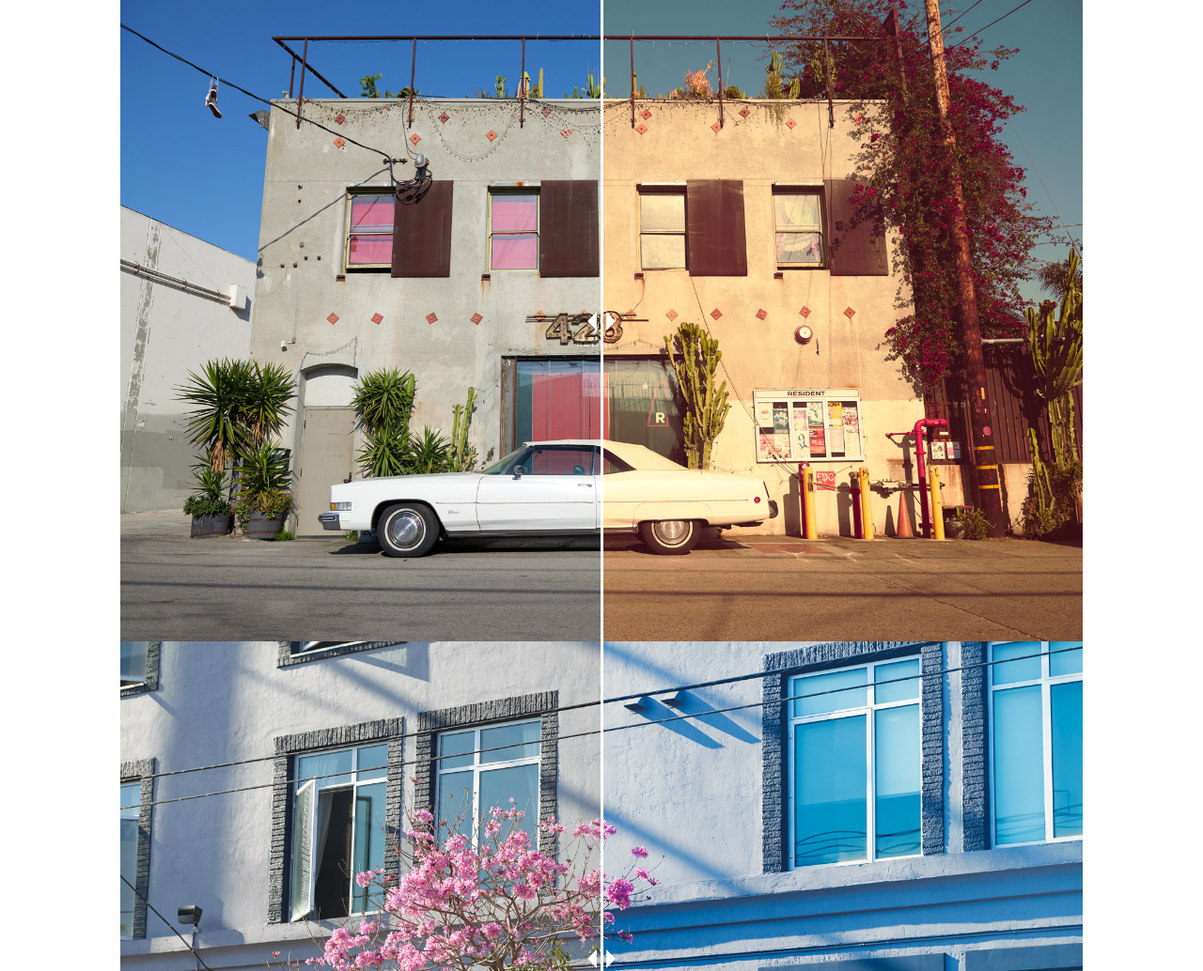
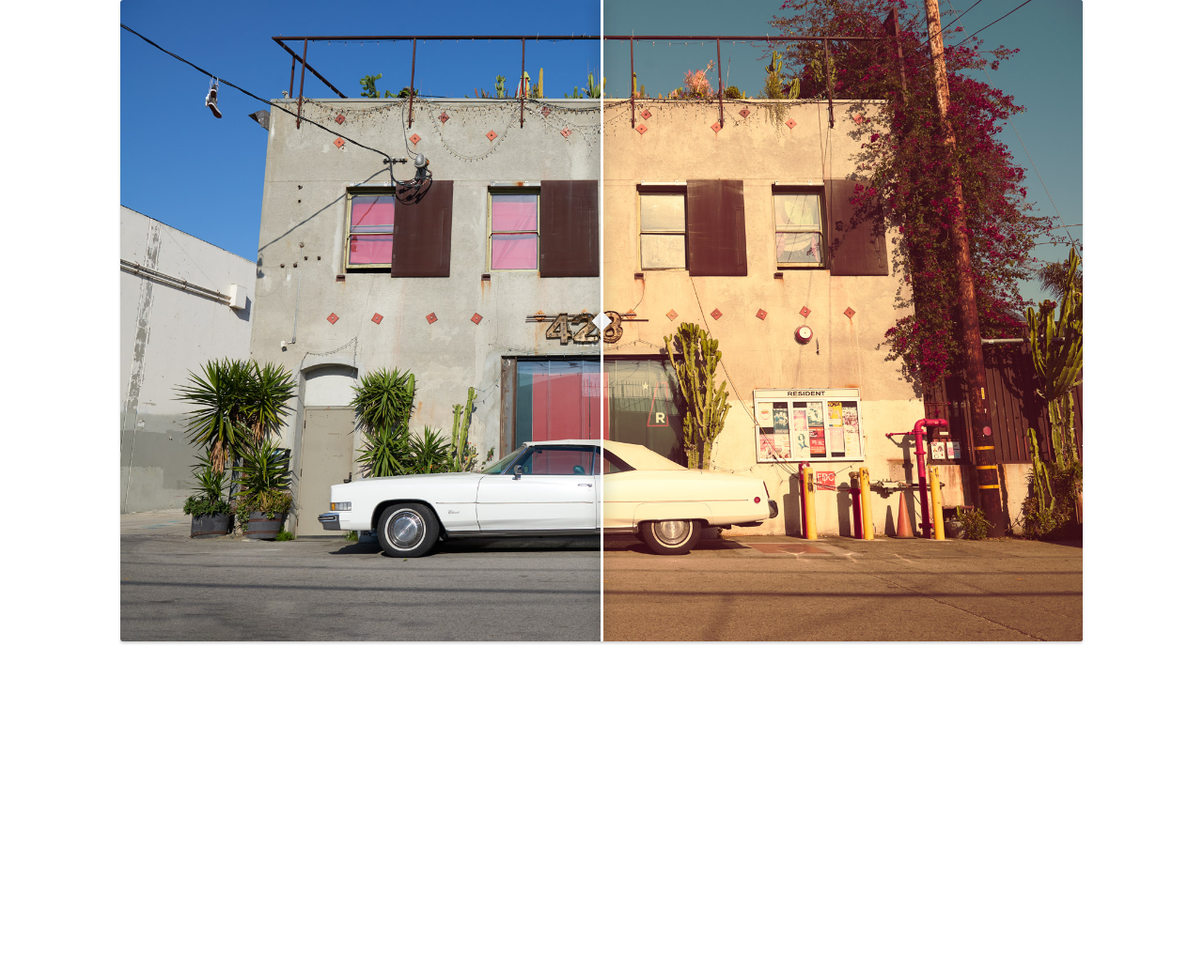
Before and after one commit to kylewetton/image-compare-viewer, a website built with webpack: page src/index.html in a window 1280 px wide. Shown: the top 1034 px of the page at 94% size. After the commit the page ends 800 px from the top, so only its background shows below. Built offline with nearby package versions, Linux system fonts and the light colour scheme.

Commit message:
options done

```diff
--- a/package.json
+++ b/package.json
@@ -4,7 +4,7 @@
   "description": "A light foundation for your next frontend project based on webpack.",
   "scripts": {
     "build": "NODE_ENV=production webpack --config webpack/webpack.config.prod.js  --colors",
-    "start": "webpack-dev-server --open --config webpack/webpack.config.dev.js"
+    "start": "webpack-dev-server --host 0.0.0.0 --open --config webpack/webpack.config.dev.js"
   },
   "repository": {
     "type": "git",
--- a/src/index.html
+++ b/src/index.html
@@ -6,17 +6,13 @@
     <title>Compare JS</title>
   </head>
   <body>
+    <!-- -->
     <div class="container">
-      <!-- -->
       <div class="compare-js">
         <img src="./public/before.jpg" alt="" />
         <img src="./public/after.jpg" alt="" />
       </div>
-      <div class="compare-js">
-        <img src="./public/before_2.jpg" alt="" />
-        <img src="./public/after_2.jpg" alt="" />
-      </div>
-      <!-- -->
     </div>
+    <!-- -->
   </body>
 </html>
--- a/src/scripts/index.js
+++ b/src/scripts/index.js
@@ -4,15 +4,24 @@ const cjsGlobal = {
   elements: document.querySelectorAll(".compare-js"),
 };
 
+const defaults = {
+  smoothing: true,
+  smoothingAmount: 100,
+  controlColor: "#FFFFFF",
+  controlShadow: true,
+  fluidMode: false,
+};
+
 class CompareJS {
-  constructor(el, slideWidth) {
+  constructor(el, settings = {}) {
+    this.settings = Object.assign(defaults, settings);
     this.el = el;
     this.images = {};
     this.wrapper = null;
     this.control = null;
     this.arrowContainer = null;
     this.active = false;
-    this.slideWidth = slideWidth;
+    this.slideWidth = 50;
   }
 
   mount() {
@@ -29,11 +38,16 @@ class CompareJS {
       "mousemove",
       (ev) => this.active && this._slideCompare(ev)
     );
+
     this.el.addEventListener("mouseup", () => this._activate(false));
     this.el.addEventListener("mouseleave", () => this._activate(false));
 
     // Mobile events
     this.el.addEventListener("touchstart", () => this._activate(true));
+    this.el.addEventListener(
+      "touchmove",
+      (ev) => this.active && this._slideCompare(ev)
+    );
     this.el.addEventListener("touchend", () => this._activate(false));
 
     // hover
@@ -43,23 +57,29 @@ class CompareJS {
     });
 
     this.el.addEventListener("mouseleave", () => {
-      this.arrowContainer.style.width = "80%";
+      this.arrowContainer.style.width = "50%";
     });
   }
 
   _slideCompare(ev) {
     let bounds = this.el.getBoundingClientRect();
-    let x = ev.clientX - bounds.left;
+    let x =
+      ev.touches !== undefined
+        ? ev.touches[0].clientX - bounds.left
+        : ev.clientX - bounds.left;
     let position = (x / bounds.width) * 100;
     if (position >= 0 && position <= 100) {
       this.control.style.left = `calc(${position}% - ${this.slideWidth / 2}px)`;
-      this.wrapper.style.width = `calc(${100 - position}%)`;
+      if (this.settings.fluidMode) {
+        this.wrapper.style.clipPath = `inset(0 0 0 ${position}%)`;
+      } else {
+        this.wrapper.style.width = `calc(${100 - position}%)`;
+      }
     }
   }
 
   _activate(state) {
     this.active = state;
-    // console.log(this.active);
   }
 
   _shapeContainer() {
@@ -68,6 +88,7 @@ class CompareJS {
     this.el.style.cssText = `
         position: relative;
         overflow: hidden;
+        cursor: col-resize;
       `;
 
     imposter.style.cssText = `
@@ -88,21 +109,35 @@ class CompareJS {
     const arrowSize = "20";
 
     arrows.style.cssText = `
-        width: 80%;
+        width: 50%;
         display: flex;
         justify-content: space-between;
         align-items: center;
         position: absolute;
         transition: 0.1s ease-out;
+        z-index: 5;
     `;
 
     for (var idx = 0; idx <= 1; idx++) {
       let arrow = `<svg
        style="transform: rotateZ(${
          idx === 0 ? `180deg` : `0deg`
-       }); height: ${arrowSize}px; width: ${arrowSize}px;"
+       }); height: ${arrowSize}px; width: ${arrowSize}px;
+
+       ${
+         this.settings.controlShadow &&
+         `
+       -webkit-filter: drop-shadow( 0px 3px 5px rgba(0, 0, 0, .5));
+       filter: drop-shadow( 0px ${
+         idx === 0 ? "-3px" : "3px"
+       } 5px rgba(0, 0, 0, .5));
+       `
+       }
+       "
        xmlns="http://www.w3.org/2000/svg" data-name="Layer 1" viewBox="0 0 42 86.6">
-       <path fill="#fff" d="M0 43.3V0l21 21.6 21 21.7L21 65 0 86.6V43.3z"/>
+       <path fill="${
+         this.settings.controlColor
+       }" d="M0 43.3V0l21 21.6 21 21.7L21 65 0 86.6V43.3z"/>
      </svg>`;
       arrows.innerHTML += arrow;
     }
@@ -118,13 +153,24 @@ class CompareJS {
     top: 0;
     left: calc(50% - ${this.slideWidth / 2}px);
     z-index: 5;
-    transition: 0.1s ease-out;
+    ${
+      "ontouchstart" in document.documentElement
+        ? ``
+        : this.settings.smoothing
+        ? `transition: ${this.settings.smoothingAmount}ms ease-out;`
+        : ``
+    }
     `;
 
     uiLine.style.cssText = `
         height: 100%;
         width: 3px;
-        background: white;
+        z-index: 6;
+        background: ${this.settings.controlColor};
+        ${
+          this.settings.controlShadow &&
+          `box-shadow: 0px 0px 15px rgba(0,0,0,0.5);`
+        }
     `;
 
     control.appendChild(uiLine);
@@ -134,10 +180,6 @@ class CompareJS {
 
     this.control = control;
     this.el.appendChild(control);
-  }
-
-  _moveWrapper() {
-    this.wrapper.style.width = "40%";
   }
 
   _getImages() {
@@ -154,7 +196,7 @@ class CompareJS {
       z-index: ${idx === 0 ? "1" : "2"};
       ${idx === 1 ? `right: 0;` : `left: 0;`};
       top: 0;
-      display: block;
+      display: ${this.settings.fluidMode ? "none" : "block"};
       pointer-events: none;
       -khtml-user-select: none;
       -o-user-select: none;
@@ -165,16 +207,28 @@ class CompareJS {
 
       if (idx === 1) {
         let wrapper = document.createElement("div");
-
+        let afterUrl = children[1].src;
         wrapper.style.cssText = `
             position: absolute;
-            width: 50%;
+            width: ${this.settings.fluidMode ? "100%" : "50%"};
             height: 100%;
             right: 0;
             top: 0;
             overflow: hidden;
+            background-size: cover;
+            background-position: center;
             z-index: 3;
-            transition: 0.1s ease-out;
+            ${
+              "ontouchstart" in document.documentElement
+                ? ``
+                : this.settings.smoothing
+                ? `transition: ${this.settings.smoothingAmount}ms ease-out;`
+                : ``
+            }
+            ${
+              this.settings.fluidMode &&
+              `background-image: url(${afterUrl}); clip-path: inset(0 0 0 50%)`
+            }
         `;
 
         wrapper.appendChild(child);
@@ -182,12 +236,28 @@ class CompareJS {
         this.el.appendChild(this.wrapper);
       }
     }
+    if (this.settings.fluidMode) {
+      let url = children[0].src;
+      let fluidWrapper = document.createElement("div");
+      fluidWrapper.style.cssText = `
+        position: absolute;
+        top: 0;
+        left: 0;
+        width: 100%;
+        height: 100%;
+        background-image: url(${url});
+        background-size: cover;
+        background-position: center;
+      `;
+      this.el.appendChild(fluidWrapper);
+    }
   }
 }
 
-//
-
 cjsGlobal.elements.forEach((el) => {
-  let build = new CompareJS(el, 50);
-  build.mount();
+  let compare = new CompareJS(el, {
+    controlShadow: true,
+    fluidMode: false,
+  });
+  compare.mount();
 });
--- a/src/styles/index.scss
+++ b/src/styles/index.scss
@@ -1,10 +1,14 @@
 body,
 html {
   margin: 0;
+  height: 100%;
+  font-family: -apple-system, BlinkMacSystemFont, "Segoe UI", Roboto, Oxygen,
+    Ubuntu, Cantarell, "Open Sans", "Helvetica Neue", sans-serif;
 }
 
 .container {
   width: 100%;
+  height: 100%;
   max-width: 1024px;
   margin: 0 auto;
 }
@@ -16,3 +20,9 @@ html {
   height: 100%;
   background: magenta;
 }
+
+.compare-js {
+  width: 100%;
+  box-shadow: 0px 2px 3px rgba(0, 0, 0, 0.2);
+  border-radius: 3px;
+}
```
